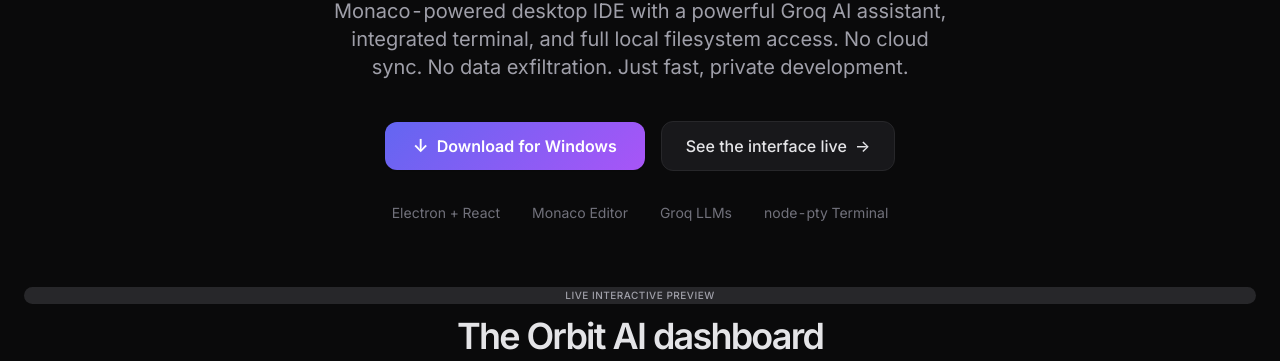
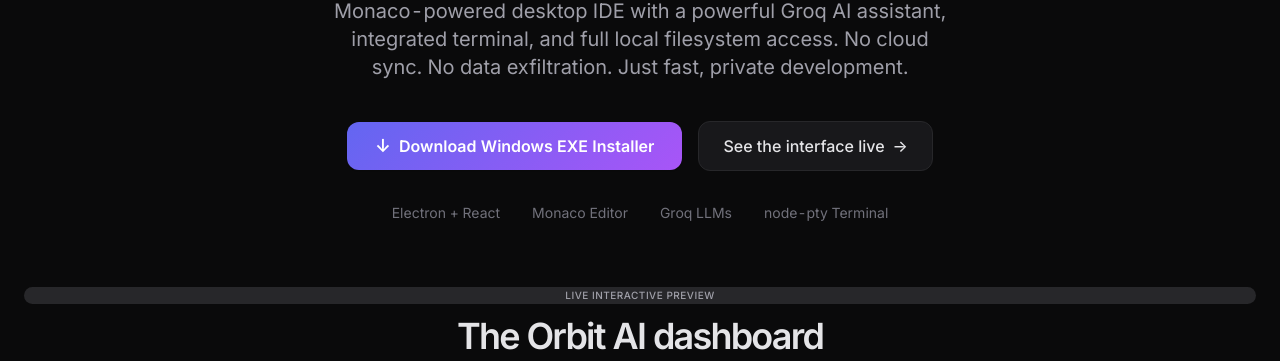
Before and after one commit to jayakrishnanps/orbit-ai, an Astro site in the folder marketing/: page / in a window 1280 px wide. Shown: the part 429-790 px from the top of the page. Built offline with nearby package versions, Linux system fonts and the light colour scheme; Astro itself is replaced by a stand-in of ours.

Commit message:
docs(marketing): update download buttons to 'Windows EXE Installer' and reinforce build command for the app

```diff
--- a/marketing/src/components/Download.astro
+++ b/marketing/src/components/Download.astro
@@ -12,7 +12,7 @@
     <p class="text-lg text-zinc-400 max-w-md mx-auto">Currently optimized for Windows. Grab the latest release or build it yourself.</p>
 
     <div class="mt-8 flex flex-col sm:flex-row gap-4 justify-center">
-      <a href="https://github.com/jayakrishnanps12/orbit-ai/releases" target="_blank" class="btn-primary text-base px-9 py-3.5 justify-center"><span class="text-lg leading-none">↓</span> Download latest release</a>
+      <a href="https://github.com/jayakrishnanps12/orbit-ai/releases" target="_blank" class="btn-primary text-base px-9 py-3.5 justify-center"><span class="text-lg leading-none">↓</span> Download Windows EXE Installer</a>
       <a href="https://github.com/jayakrishnanps12/orbit-ai" target="_blank" class="btn-secondary text-base px-7 py-3.5 justify-center"><span class="font-mono text-xs font-semibold tracking-widest">GH</span> View source on GitHub</a>
     </div>
 
--- a/marketing/src/components/Hero.astro
+++ b/marketing/src/components/Hero.astro
@@ -18,7 +18,7 @@
   </p>
 
   <div class="flex flex-col sm:flex-row items-center justify-center gap-4">
-    <a href="https://github.com/jayakrishnanps12/orbit-ai/releases" target="_blank" class="btn-primary text-base px-8 py-3.5 w-full sm:w-auto justify-center"><span class="text-lg leading-none">↓</span> Download for Windows</a>
+    <a href="https://github.com/jayakrishnanps12/orbit-ai/releases" target="_blank" class="btn-primary text-base px-8 py-3.5 w-full sm:w-auto justify-center"><span class="text-lg leading-none">↓</span> Download Windows EXE Installer</a>
 
     <a href="#showcase" class="btn-secondary text-base px-7 py-3.5 w-full sm:w-auto justify-center group">See the interface live <span class="group-hover:translate-x-0.5 transition">→</span></a>
   </div>
```
